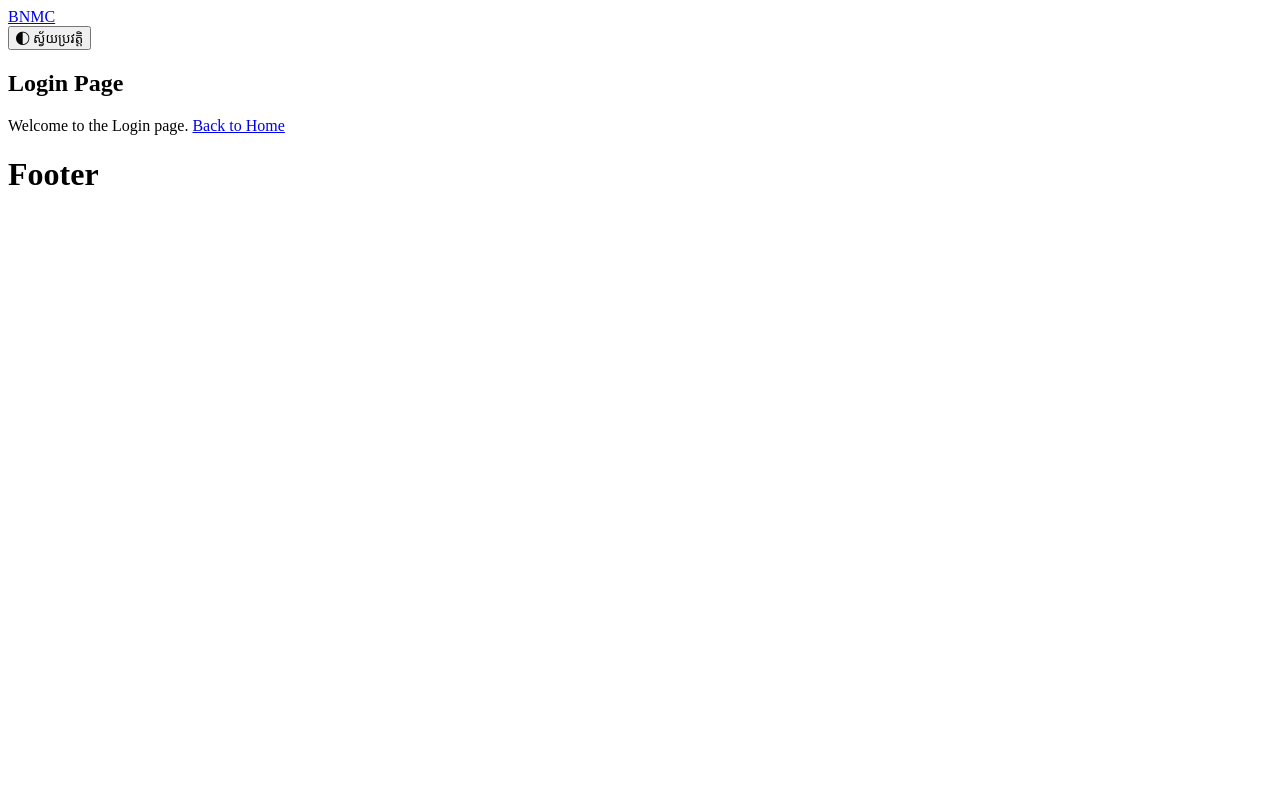
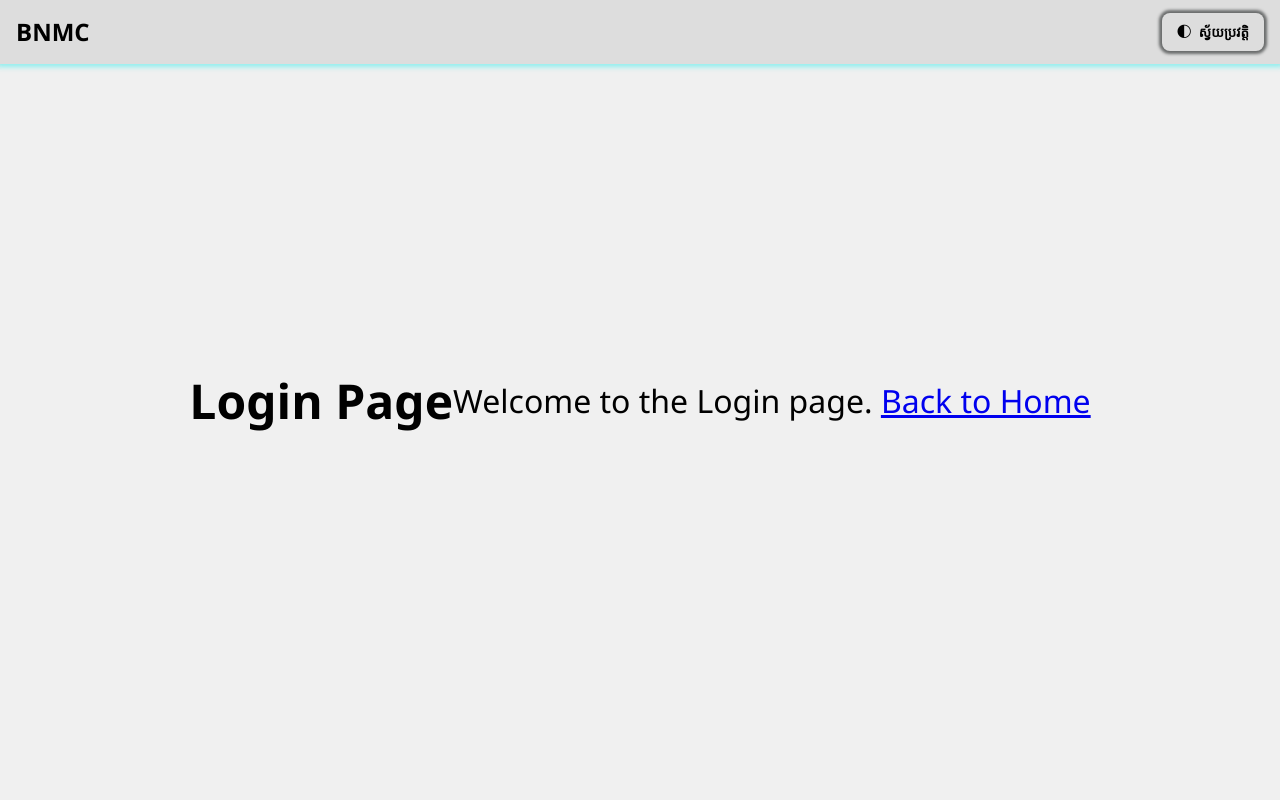
Before and after one commit to lengipor/firstproject, a plain HTML site: page assets/bin/page_login/login.html in a window 1280 px wide. Shown: the top 800 px of the page. Drawn offline with nearby package versions, Linux system fonts and the light colour scheme.

Commit message:
Update login.html

```diff
--- a/assets/bin/page_login/login.html
+++ b/assets/bin/page_login/login.html
@@ -5,7 +5,7 @@
     <meta name="viewport" content="width=device-width, initial-scale=1.0" />
     <title>Login - BNMC</title>
     <link rel="stylesheet" href="https://cdn.jsdelivr.net/npm/bootstrap-icons@1.10.5/font/bootstrap-icons.css" />
-    <link rel="stylesheet" href="../bin/page_login/login.html">
+    <link rel="stylesheet" href="../../src/css/index.css">
 
 </head>
 <body>
```
